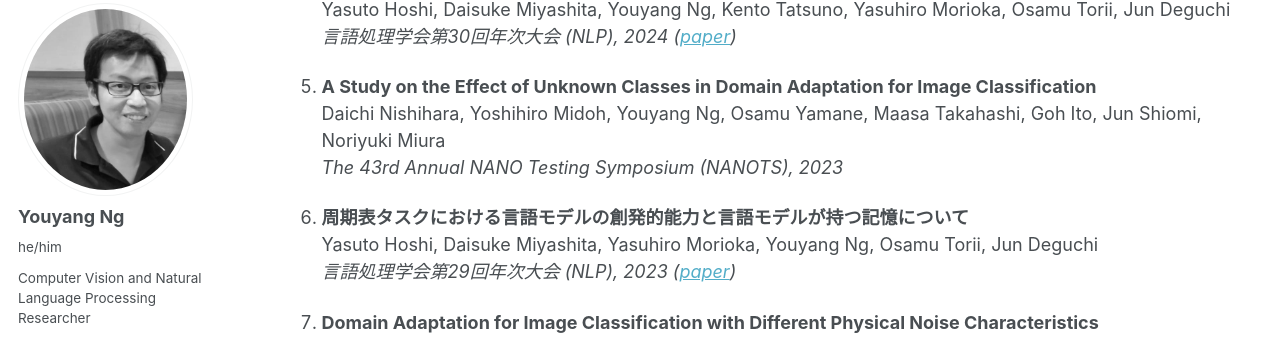
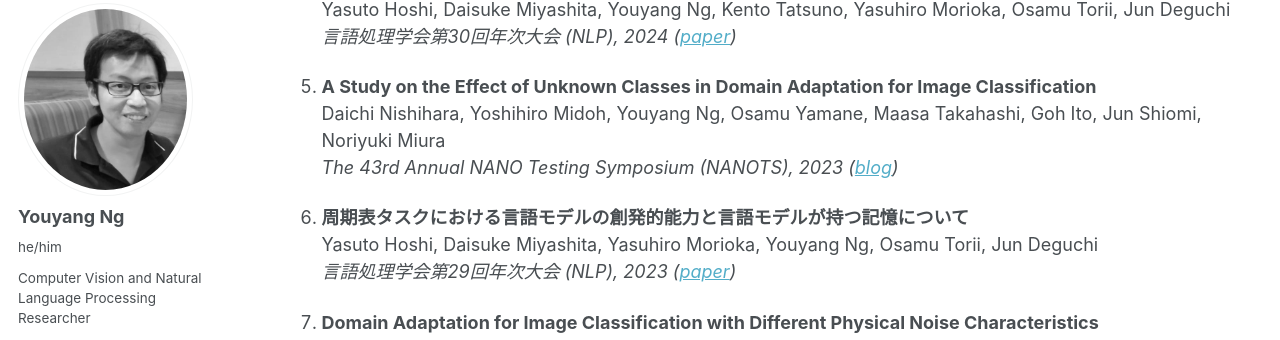
Before and after one commit to yy29/yy29.github.io, a Jekyll site: the page built from _pages/publications.md, in a window 1280 px wide and 900 px high, scrolled down 3856 px. Shown: the part 103-443 px from the top of the window. Built offline with Jekyll 4.4.1, drawn with Linux system fonts in a browser that asks for light colours; some web fonts are replaced.

Commit message:
Update publications.md

```diff
--- a/_pages/publications.md
+++ b/_pages/publications.md
@@ -146,7 +146,7 @@ Yasuto Hoshi, Daisuke Miyashita, Youyang Ng, Kento Tatsuno, Yasuhiro Morioka, Os
 
 1. **A Study on the Effect of Unknown Classes in Domain Adaptation for Image Classification**
 Daichi Nishihara, Yoshihiro Midoh, Youyang Ng, Osamu Yamane, Maasa Takahashi, Goh Ito, Jun Shiomi, Noriyuki Miura
-*The 43rd Annual NANO Testing Symposium (NANOTS), 2023*
+*The 43rd Annual NANO Testing Symposium (NANOTS), 2023 ([blog](http://www-ise3.ist.osaka-u.ac.jp/2023/11/09/%E3%83%8A%E3%83%8E%E3%83%86%E3%82%B9%E3%83%86%E3%82%A3%E3%83%B3%E3%82%B0%E3%82%B7%E3%83%B3%E3%83%9D%E3%82%B8%E3%82%A6%E3%83%A02023-11-7-9/))*
 
 1. **周期表タスクにおける言語モデルの創発的能力と言語モデルが持つ記憶について**
 Yasuto Hoshi, Daisuke Miyashita, Yasuhiro Morioka, Youyang Ng, Osamu Torii, Jun Deguchi
```
